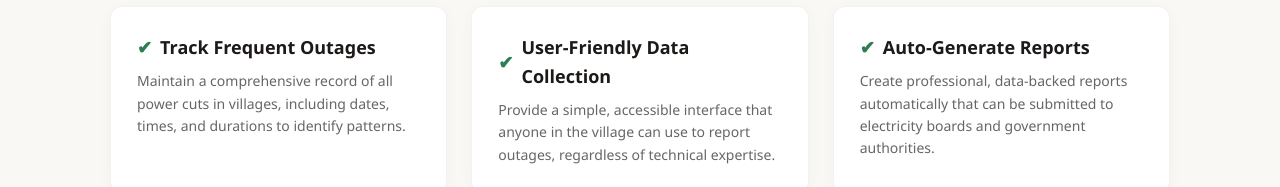
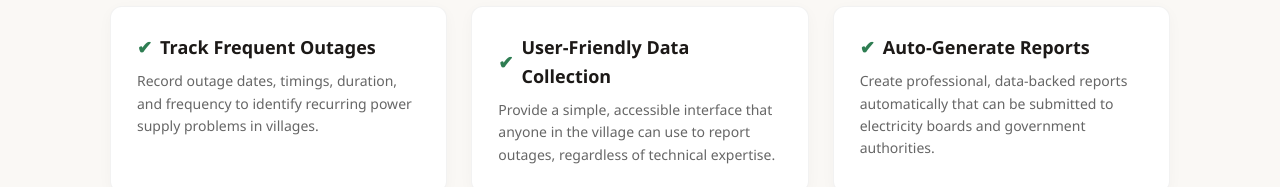
Before and after one commit to agrimtonk-rgb/web-dev-project-, a plain HTML site: page objectives.html in a window 1280 px wide. Shown: the part 266-453 px from the top of the page. Drawn offline with Linux system fonts and the light colour scheme.

Commit message:
Update outage tracking objective

```diff
--- a/objectives.html
+++ b/objectives.html
@@ -41,7 +41,7 @@
     <div class="grid-3">
       <div class="card">
         <h3 style="display: flex; align-items: center; gap: 8px;"><span style="color: #2e7d52;">✔</span> Track Frequent Outages</h3>
-        <p>Maintain a comprehensive record of all power cuts in villages, including dates, times, and durations to identify patterns.</p>
+       <p>Record outage dates, timings, duration, and frequency to identify recurring power supply problems in villages.</p>
       </div>
       <div class="card">
         <h3 style="display: flex; align-items: center; gap: 8px;"><span style="color: #2e7d52;">✔</span> User-Friendly Data Collection</h3>
```
